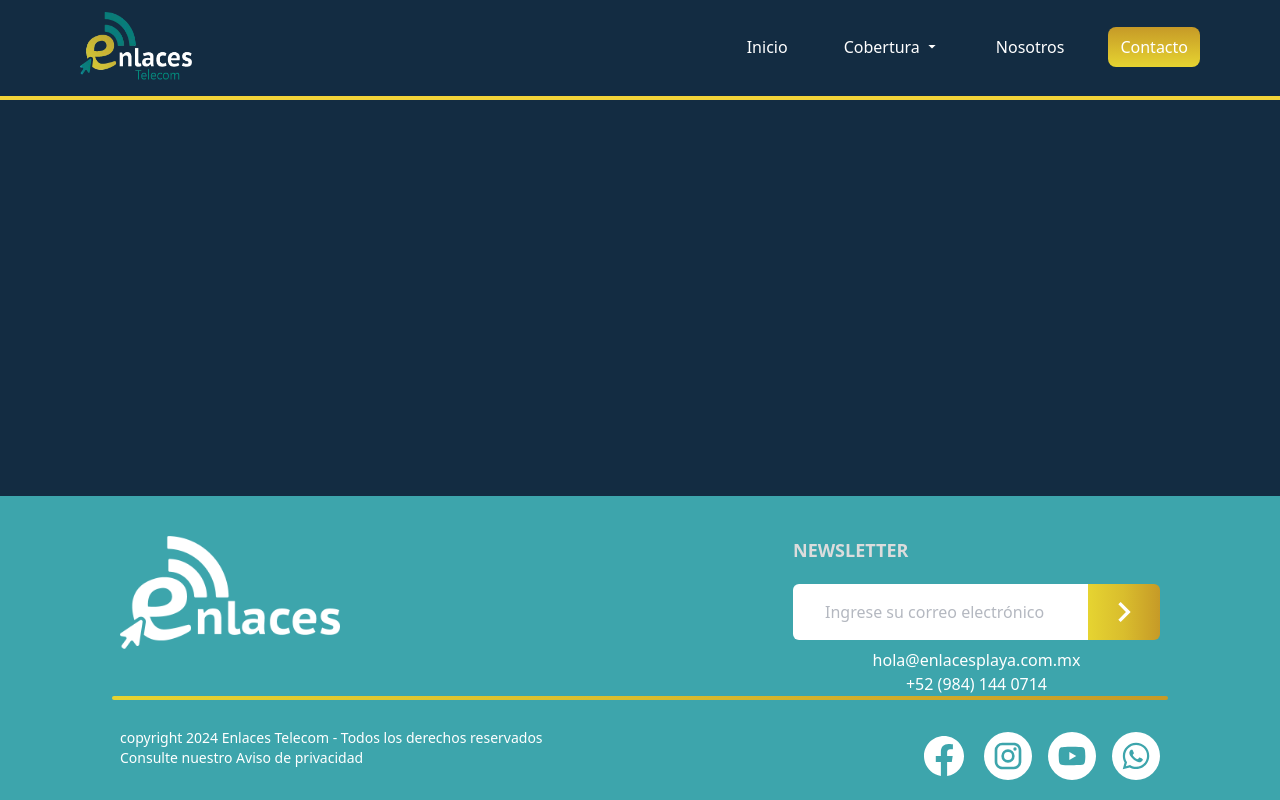
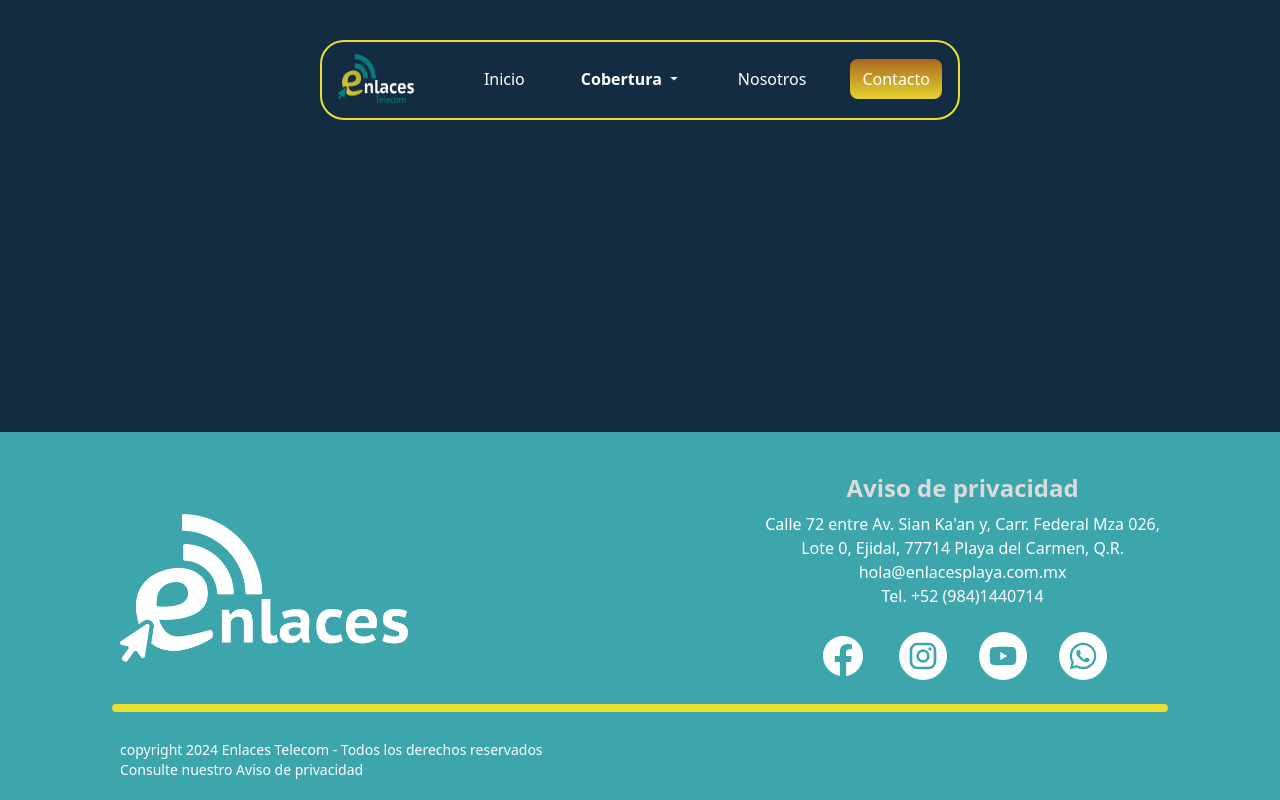
Before and after one commit to Munyaal/enlaces-website, an Astro site: page /blog in a window 1280 px wide. Built offline with nearby package versions, Linux system fonts and the light colour scheme; Astro itself is replaced by a stand-in of ours.

Commit message:
fix: se sambia el estilo de los componentes footer y Navbar

```diff
--- a/src/components/footer.astro
+++ b/src/components/footer.astro
@@ -7,56 +7,30 @@ import Whatsapp from "../assets/svg/whatsapp.svg";
 ---
 
 <footer class="bg-secondary w-full">
-  <div class="flex justify-between place-items-centerm mx-10 lg:mx-30 pt-10">
-    <div>
+   <div class="flex justify-between items-center mx-10 lg:mx-30 pt-10">
+      <div class="hidden sm:block">
          <img
             src="/images/logo-enlaces-blanco.webp"
             alt="Logo Enlaces Playa"
-        class="w-55 invisible sm:visible"
+            class="w-72"
          />
       </div>
       <div>
-      <h2 class="text-[#DCDCDC] text-lg text-left font-bold mb-5">
-        NEWSLETTER
+         <h2 class="text-[#DCDCDC] text-2xl text-center font-bold font- mb-2">
+            Aviso de privacidad
          </h2>
-      <form class="flex">
-        <input
-          type="email"
-          placeholder="Ingrese su correo electrónico"
-          required
-          class="flex-grow px-8 py-4 rounded-l-md bg-light text-gray-500"
-        />
-        <button
-          type="submit"
-          class="bg-gradient-to-r from-golden1 via-golden2 to-golden3 px-4 py-2 rounded-r-md hover:bg-yellow-500 transition flex items-center justify-center"
-          aria-label="Enviar"
-        >
-          <ArrowRight class="w-10 h-10 fill-light" />
-        </button>
-      </form>
          <div class="text-center mt-2">
-        <h3 class="text-base">hola@enlacesplaya.com.mx</h3>
-        <h3 class="text-base">+52 (984) 144 0714</h3>
+            <p>Calle 72 entre Av. Sian Ka'an y, Carr. Federal Mza 026,</p>
+            <p>Lote 0, Ejidal, 77714 Playa del Carmen, Q.R.</p>
+            <p>hola@enlacesplaya.com.mx</p>
+            <p><span>Tel.</span> +52 (984)1440714</p>
          </div>
-    </div>
-  </div>
-  <div
-    class="p-[2px] rounded-xl bg-gradient-to-r from-golden1 via-golden2 to-golden3 mx-8 lg:mx-28"
-  >
-  </div>
-  <div class="mx-10 lg:mx-30 py-3 lg:py-5 lg:flex lg:justify-between">
-    <div class="mt-2 text-center lg:text-left">
-      <h3 class="text-sm">
-        copyright 2024 Enlaces Telecom - Todos los derechos reservados
-      </h3>
-      <h3 class="text-sm">Consulte nuestro Aviso de privacidad</h3>
-    </div>
-    <div class="flex gap-4 justify-center items-center pt-3">
+         <div class="flex gap-8 justify-center items-center my-6">
             <a
                href=""
                class="bg-secondary rounded-full flex items-center justify-center w-12 h-12"
             >
-        <Facebook class=" fill-light" />
+               <Facebook class="fill-light" />
             </a>
             <a
                href=""
@@ -78,4 +52,14 @@ import Whatsapp from "../assets/svg/whatsapp.svg";
             </a>
          </div>
       </div>
+   </div>
+   <div class="p-1 rounded-xl bg-line mx-8 lg:mx-28"></div>
+   <div class="mx-10 lg:mx-30 py-3 lg:py-5 lg:flex lg:justify-between">
+      <div class="mt-2 text-center lg:text-left">
+         <h3 class="text-sm">
+            copyright 2024 Enlaces Telecom - Todos los derechos reservados
+         </h3>
+         <h3 class="text-sm">Consulte nuestro Aviso de privacidad</h3>
+      </div>
+   </div>
 </footer>
--- a/src/components/navBar.astro
+++ b/src/components/navBar.astro
@@ -1,5 +1,4 @@
 ---
-
 const links = [
    { href: "/", text: "Inicio" },
    {
@@ -29,13 +28,13 @@ const currentPath = Astro.url.pathname;
 ---
 
 <nav
-  class="fixed z-20 w-full top-0 bg-primary border-b-4 border-line px-4 md:px-20 py-3 flex items-center justify-between"
+   class="fixed z-20 top-10 left-1/2 -translate-x-1/2 bg-primary border-2 rounded-3xl border-line py-3 flex items-center justify-between max-w-7xl w-[80%] md:w-[50%] gap-14 px-8 md:px-4"
 >
    <div>
       <img
          src="/images/logo-enlaces-telecom.webp"
          alt="Logo Enlaces Telecom"
-      class="w-28 h-18"
+         class="w-19 h-13"
       />
    </div>
 
@@ -66,11 +65,14 @@ const currentPath = Astro.url.pathname;
                   <>
                      <button
                         type="button"
-                class="text-light px-3 py-2 flex items-center w-full justify-between md:justify-start"
+                        class="text-light px-3 font-semibold py-2 flex items-center w-full justify-between md:justify-start"
                         id="toggle-cobertura"
                      >
                         {link.text}
-                <svg class="ml-1 w-4 h-4 fill-light" viewBox="0 0 20 20">
+                        <svg
+                           class="ml-1 w-4 h-4 fill-light"
+                           viewBox="0 0 20 20"
+                        >
                            <path d="M5.5 7.5L10 12l4.5-4.5h-9z" />
                         </svg>
                      </button>
@@ -92,14 +94,9 @@ const currentPath = Astro.url.pathname;
                ) : (
                   <a
                      href={link.href}
-              class={`relative text-light px-3 py-2 block ${link.style === "gradient" ? "bg-primary md:bg-linear-to-t from-golden1 to-golden3 rounded-lg text-dark" : ""}`}
+                     class={`relative text-light px-3 py-2 block ${link.style === "gradient" ? "bg-[#AA681F] md:bg-linear-to-t from-golden1 to-golden3 rounded-lg text-dark" : ""}`}
                   >
                      {link.text}
-              {link.badge && (
-                <span class="absolute -top-2 -right-3 text-xs bg-linear-to-t from-golden1 to-golden3 text-white px-1.5 py-0.5 rounded-full">
-                  {/* {link.badge} */}
-                </span>
-              )}
                   </a>
                )}
 
@@ -132,10 +129,8 @@ const currentPath = Astro.url.pathname;
    });
 
    const handleOutside = (event: MouseEvent) => {
-    if (
-      !menuContainer?.contains(event.target) &&
-      !toggleMenu?.contains(event.target)
-    ) {
+      const target = event.target as Node;
+      if (!menuContainer?.contains(target) && !toggleMenu?.contains(target)) {
          menuContainer?.classList.add("hidden");
       }
    };
--- a/src/styles/global.css
+++ b/src/styles/global.css
@@ -3,13 +3,12 @@
 @theme inline {
     --color-primary: #132C42;
     --color-secondary: #3DA5AC;
-    --color-line: #F2D338;
+    --color-line: #ECDF33;
     --color-light: #ffffff;
     --color-golden1 : #E6D431;
     --color-golden2 : #D9BD2D;
     --color-golden3 : #C69A27
-
-
+ECDF33
 
 }
  .swiper-pagination-bullet {
```
Lines whose indentation alone changed are shown as unchanged.
